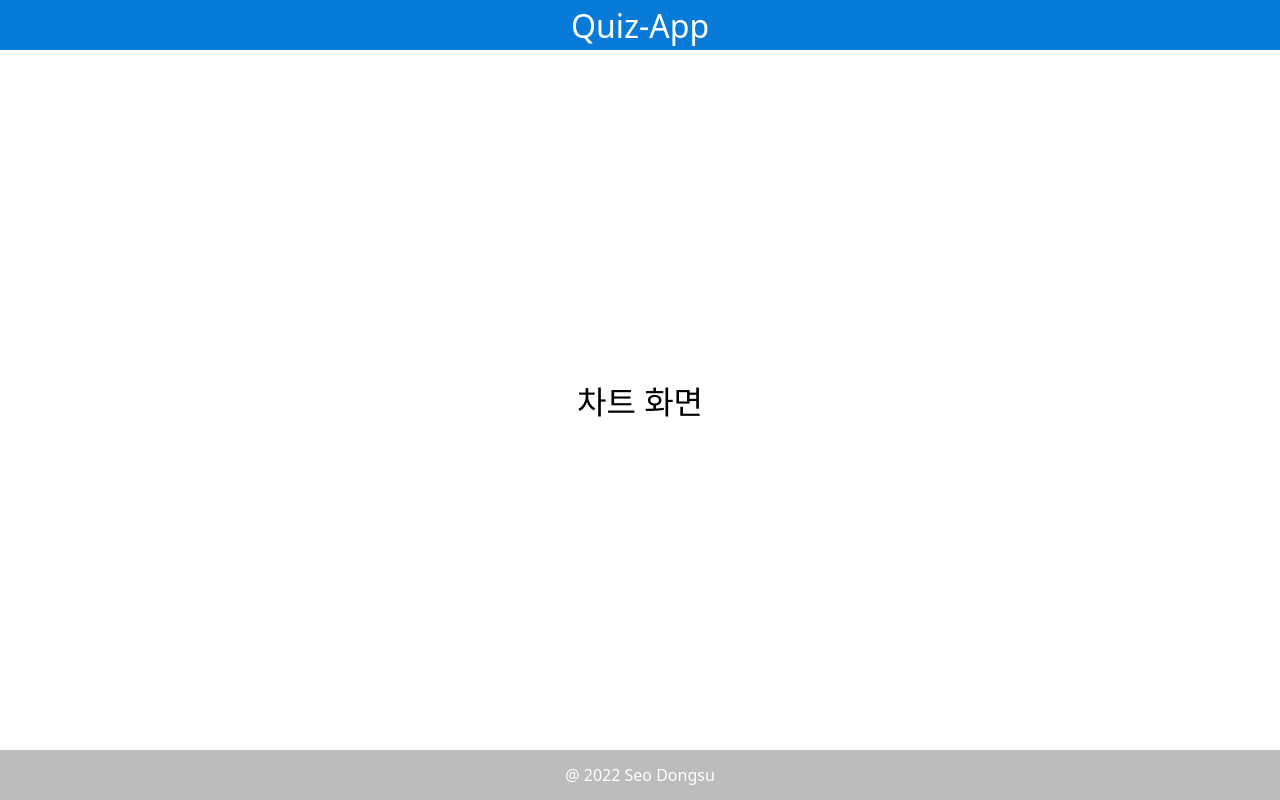
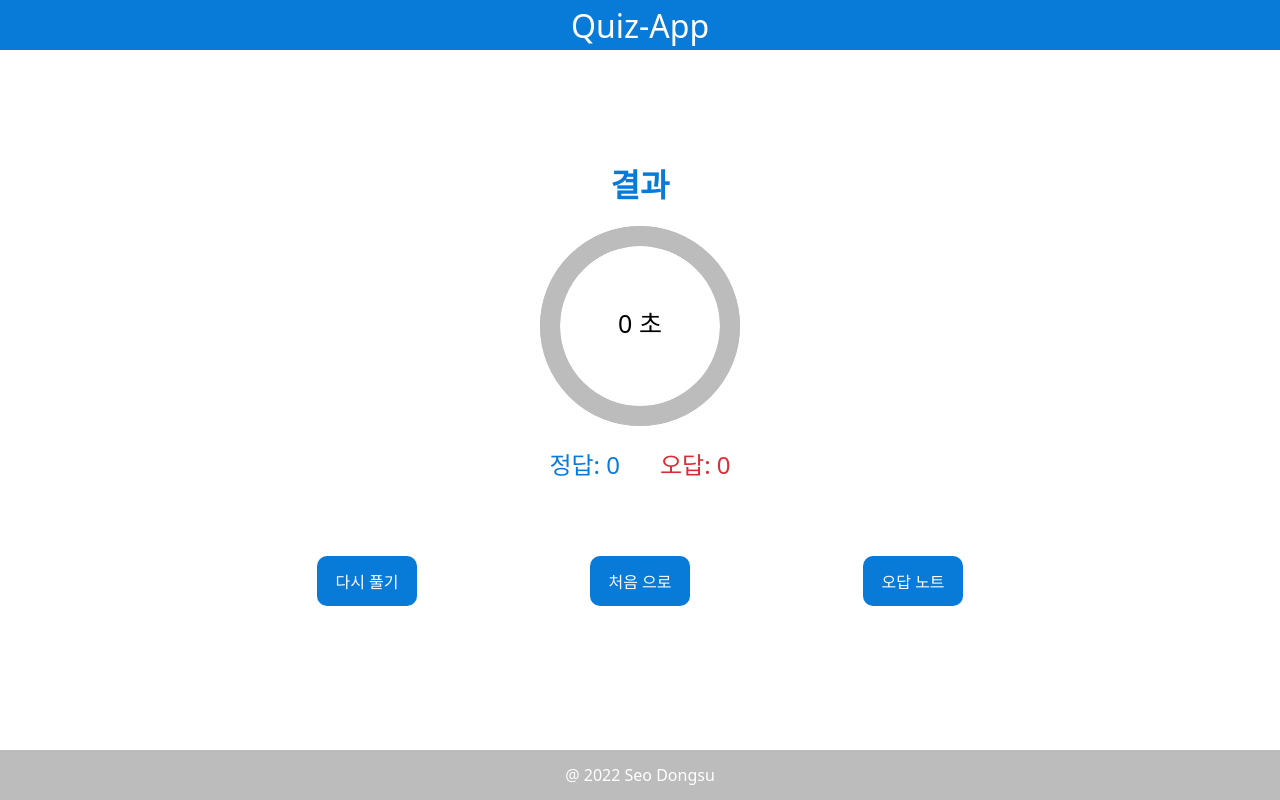
Before and after one commit to xl445566/quiz-app, a Next.js app: page /chart in a window 1280 px wide. Built offline with nearby package versions, Linux system fonts and the light colour scheme.

Commit message:
refactor: Change style

```diff
--- a/pages/chart/index.tsx
+++ b/pages/chart/index.tsx
@@ -1,11 +1,80 @@
 import type { NextPage } from "next";
 
-import styled from "styled-components";
+import { useRouter } from "next/router";
+import { useStore } from "../../src/lib/store";
+import styled, { ContentProps } from "styled-components";
+
+import printTime from "../../src/common/utils/printTime";
+
+import DonutChart from "../../src/features/chart/DonutChart";
+import Section from "../../src/common/components/Section";
+import Title from "../../src/common/components/Title";
+import Strong from "../../src/common/components/Strong";
+import BottonContainer from "../../src/common/components/ButtonContainer";
+import Button from "../../src/common/components/Button";
+
+const ContentContainer = styled.div`
+  display: flex;
+  justify-content: center;
+  align-items: center;
+`;
+
+const Content = styled.h1<ContentProps>`
+  padding: 20px;
+  color: ${(props) => {
+    if (props.value) {
+      return "var(--point-color)";
+    } else {
+      return "var(--red-color)";
+    }
+  }};
+  font-size: 1.5rem;
+`;
 
 const Chart: NextPage = () => {
-  // 정답, 오답 개수
-  // 소요 시간
-  return <h1>차트 화면</h1>;
+  const { time, correctQuestions, incorrectQuestions, resetQuizData } =
+    useStore();
+  const router = useRouter();
+
+  const handleQuizRetry = () => {
+    router.push("/problem");
+  };
+
+  const handleHomePage = () => {
+    resetQuizData();
+    router.push("/");
+  };
+
+  const handleNotePage = () => {
+    router.push("/note");
+  };
+
+  return (
+    <>
+      <Section>
+        <Title>
+          <Strong>결과</Strong>
+        </Title>
+
+        <DonutChart
+          time={printTime(time)}
+          correctQuestions={correctQuestions}
+          incorrectQuestions={incorrectQuestions}
+        />
+
+        <ContentContainer>
+          <Content value={true}>정답: {correctQuestions.length}</Content>
+          <Content value={false}>오답: {incorrectQuestions.length}</Content>
+        </ContentContainer>
+
+        <BottonContainer>
+          <Button label="다시 풀기" onClick={handleQuizRetry} />
+          <Button label="처음 으로" onClick={handleHomePage} />
+          <Button label="오답 노트" onClick={handleNotePage} />
+        </BottonContainer>
+      </Section>
+    </>
+  );
 };
 
 export default Chart;
--- a/src/common/components/Title.tsx
+++ b/src/common/components/Title.tsx
@@ -3,6 +3,7 @@ import styled from "styled-components";
 const Title = styled.h1`
   padding: 20px;
   color: var(--point-color);
+  font-size: 2rem;
 `;
 
 export default Title;
```
